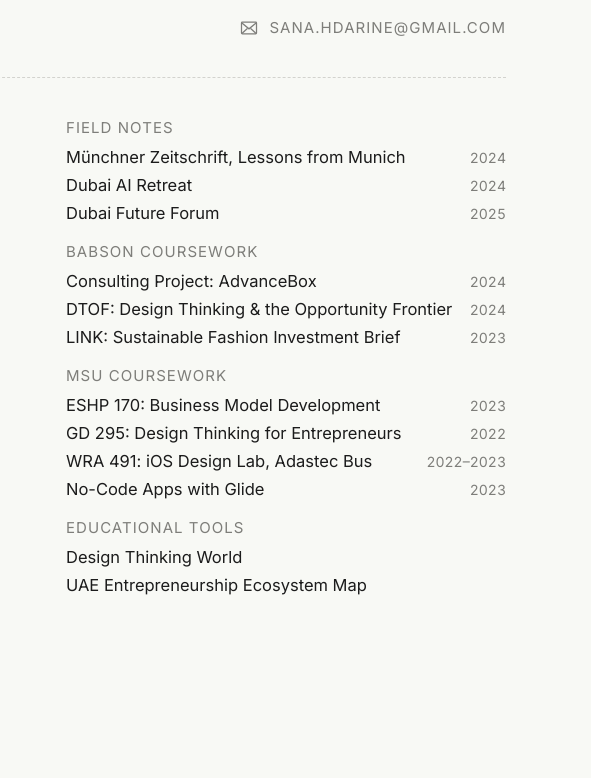
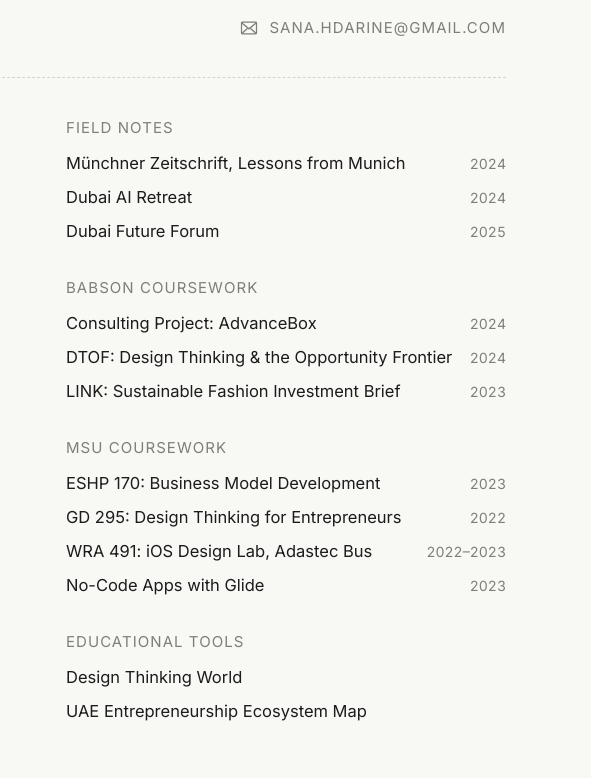
Before and after one commit to sanadarine/sana.computer, a plain HTML site: page index.html in a window 1280 px wide. Shown: the part 22-800 px from the top of the page, 689-1280 px from the left. Drawn offline with Linux system fonts and the light colour scheme.

Commit message:
More breathing room in the side list
Co-Authored-By: Claude Opus 5.5 <noreply@anthropic.com>

```diff
--- a/index.html
+++ b/index.html
@@ -79,9 +79,9 @@
   .refs .meta { margin-top: 6px; }
 
   /* projects list, like the template's cases */
-  .projects .label { margin: 0 0 8px; }
-  .projects .list + .label { margin-top: 18px; }
-  .list { display: grid; gap: 6px; }
+  .projects .label { margin: 0 0 14px; }
+  .projects .list + .label { margin-top: 36px; }
+  .list { display: grid; gap: 12px; }
   .proj { display: flex; justify-content: space-between; align-items: baseline; gap: 16px; }
   .yr { color: var(--muted); font-size: 14px; line-height: 1; white-space: nowrap; font-variant-numeric: tabular-nums; }
   .title { color: var(--ink); font-size: 16.5px; line-height: 22px; text-wrap: balance; }
```
